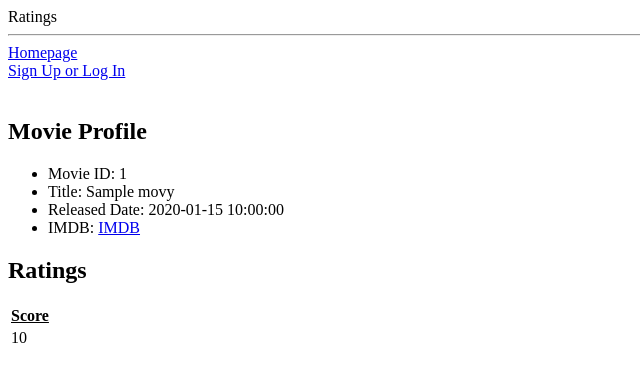
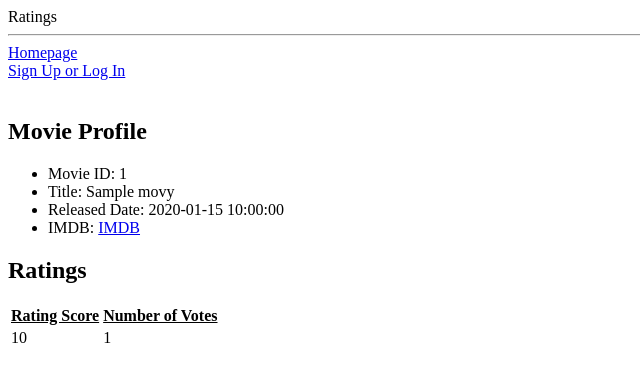
Before and after one commit to allisonscofield/mymovies, a Flask app: page /movies/1 in a window 1280 px wide. Shown: the top 382 px of the page, without its empty margins (0-640 px from the left). Run offline with Flask 2, Linux system fonts and the light colour scheme; tables that the repository leaves empty hold one stand-in row (Sample ...).

Commit message:
Movie profile shows rating tallies

```diff
--- a/server.py
+++ b/server.py
@@ -4,6 +4,8 @@ from jinja2 import StrictUndefined
 
 from flask import Flask, render_template, redirect, request, flash, session
 from flask_debugtoolbar import DebugToolbarExtension
+from sqlalchemy import func
+
 
 from model import User, Rating, Movie, connect_to_db, db
 
@@ -167,15 +169,24 @@ def movie_profile(movie_id):
     # Query by movie id to return that record in database about movie info
     movie = Movie.query.filter(Movie.movie_id == movie_id).one()
 
+    # import pdb; pdb.set_trace()
+
+    # Tallies score of each rating (how many people rated this score per rating)
+    # Returns list of tuples for count_score
+    unordered_ratings = db.session.query(Rating.score, func.count(Rating.score)).filter(Rating.movie_id == movie_id).group_by(Rating.score)
+    ordered_movies = unordered_ratings.order_by(Rating.score)
+    count_score = ordered_movies.all()
+
     # Query to get all ratings for a specific movie
     # Needed to join Rating and Movie tables and filter by user id
     # Sort movie titles alphabetically
     ratings = db.session.query(Rating.movie_id,
-                                Rating.score,
-                                Movie.title).join(Movie).filter(Rating.movie_id == movie_id).all()
+                               Rating.score,
+                               Movie.title).join(Movie).filter(Rating.movie_id == movie_id).all()
 
-    # Passed user info into jinja and called on its attributes
-    return render_template("movie_profile.html", movie=movie, ratings=ratings)
+    # Pass user info into jinja and called on its attributes
+    # Pass count_score and ratings into jinja
+    return render_template("movie_profile.html", movie=movie, count_score=count_score, ratings=ratings)
 
 
 if __name__ == "__main__":
--- a/templates/movie_profile.html
+++ b/templates/movie_profile.html
@@ -13,6 +13,22 @@
     <h2>Ratings</h2>
     <table>
         <tr>
+            <td><b><u>Rating Score</u></b></td>
+            <td><b><u>Number of Votes</u></b></td>
+        </tr>
+
+        {% for score, count in count_score %}
+        <tr>
+            <td>{{ score }}</td>
+            <td>{{ count }}</td>
+        </tr>
+        {% endfor %}
+    </table>
+
+<!--
+    <h2>Ratings</h2>
+    <table>
+        <tr>
             <td><b><u>Score</u></b></td>
         </tr>
 
@@ -21,7 +37,7 @@
             <td>{{ rating.score }}</td>
         </tr>
         {% endfor %}
-    </table>
+    </table> -->
 
     <!-- WANT TO TALLY SCORES, count all the 5's, 4's, etc. and provide average -->
 
```
